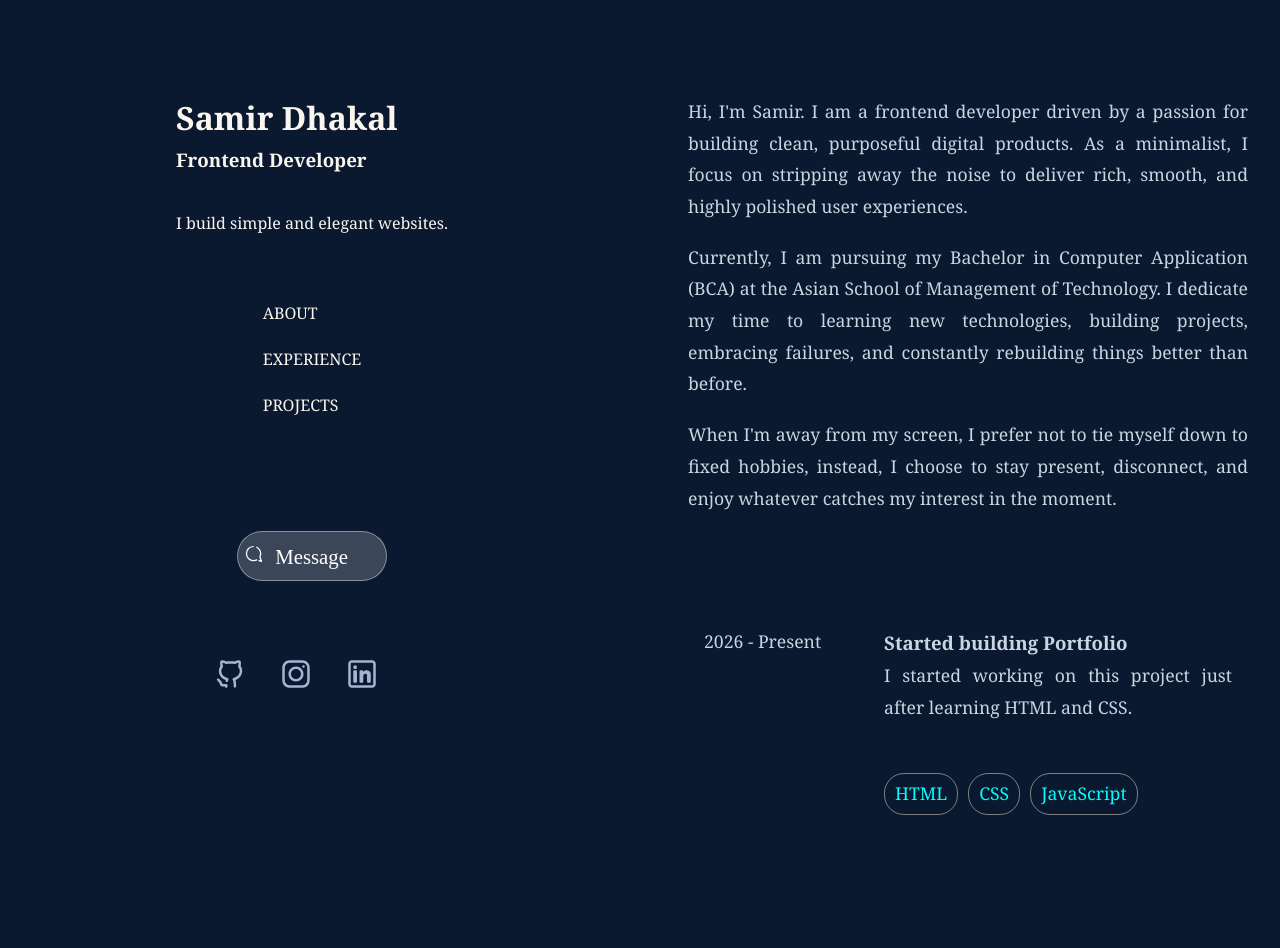
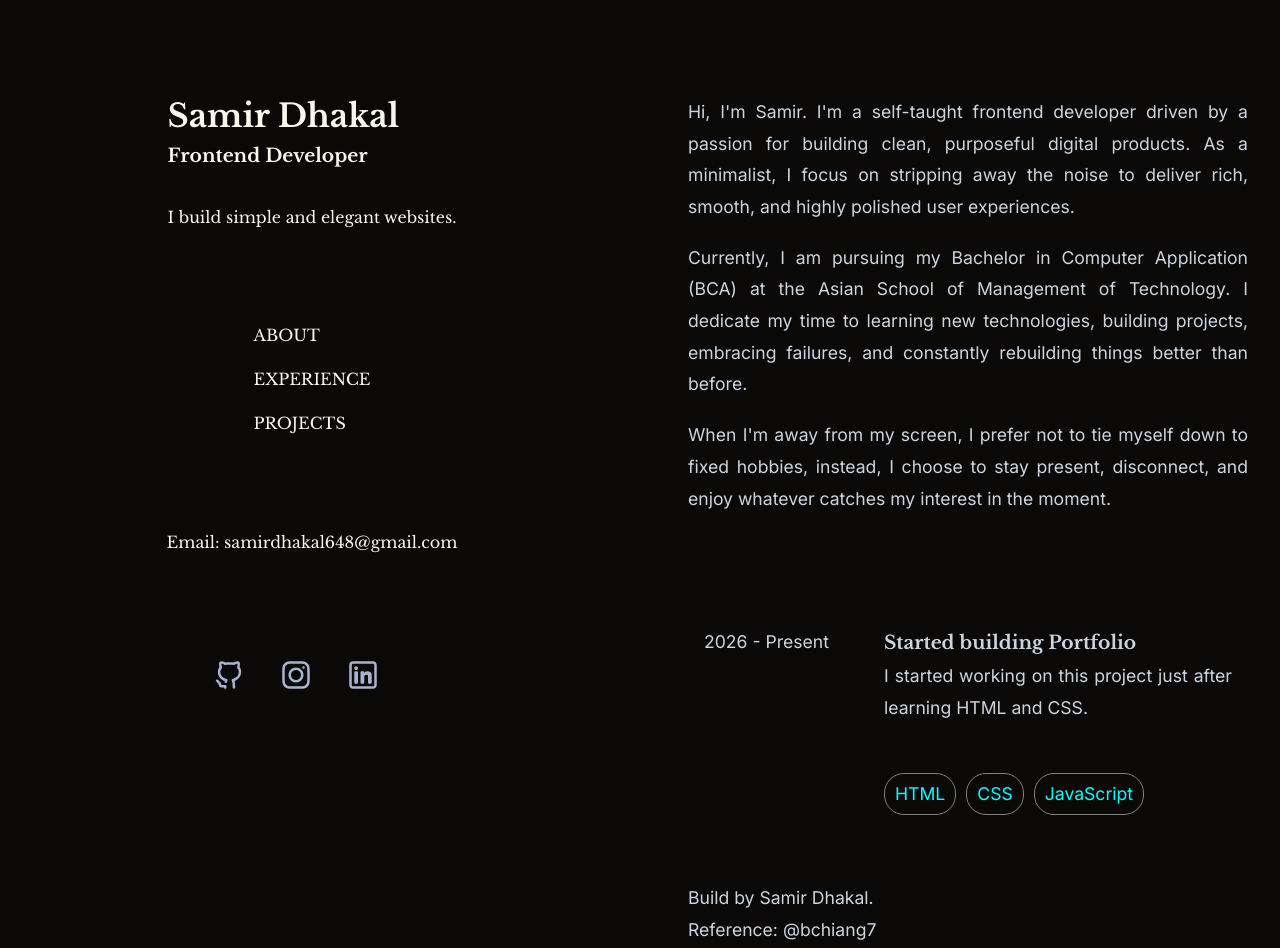
Before and after one commit to samirdhakal648-cmd/portfolio-v1, a plain HTML site: page index.html in a window 1280 px wide. Shown: the top 948 px of the page. Drawn offline with nearby package versions, Linux system fonts and the light colour scheme.

Commit message:
Update code base slightly

```diff
--- a/css/styles.css
+++ b/css/styles.css
@@ -10,9 +10,13 @@ html {
 }
 
 body {
-    font-family: Georgia, 'Times New Roman', Times, serif;
-    background-color: #0a192f;
+    font-family: 'Inter', sans-serif;
+    background-color: #0A0908;
     color: #CBD5E1;
+}
+
+h1, h3 {
+    font-family: 'Libre Baskerville', serif;
 }
 
 .portfolio-container {
@@ -27,6 +31,7 @@ body {
 .left-section {
     width: 100%;
     height: 100vh;
+    font-family: 'Libre Baskerville', serif;
     display: flex;
     flex-direction: column;
     align-items: center;
@@ -85,50 +90,15 @@ ul {
 }
 
 
-.message-box {
-    display: flex;
-    border: none;
-    align-items: center;
-    margin-top: 3rem;
-}
-
-.message-icon {
-    width: 32px;
-    height: 20px;
-    justify-content: center;
-    color: white;
-    filter: invert(1) brightness(2);
-
-}
-
-.message-button {
-    text-align: left;
-    width: 150px;
-    height: 50px;
-    font-family: Baskervville, 'Times New Roman', Times, serif;
-    font-weight: 500;
-    font-size: 1.3rem;
-    border: 1px solid rgba(255, 255, 255, 0.4);
-    background-color: rgba(255, 255, 255, 0.2);
-    color: white;
-    border-radius: 40px;
-    cursor: pointer;
-    transition: opacity 0.26s ease, transform 0.20s ease;
-
-}
-
-.message-button:hover {
-    transform: translateY(-5px);
-    opacity: 0.7;
-    background-color: rgba(255, 255, 255, 0.4);
-    filter: drop-shadow(0px 0px 8px rgba(255, 255, 255, 0.5));
-}
-
 .right-section {
     width: 100%;
     height: 200vh;
     padding: 6rem 2rem;
     line-height: 1.8;
+}
+
+.last-section {
+    padding-top: 2rem;
 }
 
 .right-section p {
@@ -195,6 +165,14 @@ ul {
         margin-top: 2rem;
     }
 
+    .email-link {
+        padding-top: 2rem;
+    }
+
+    .last-section {
+        padding-top: 0;
+    }
+
     .social-platforms {
         margin-top: 2rem;
     }
--- a/index.html
+++ b/index.html
@@ -6,8 +6,18 @@
     <meta name="viewport" content="width=device-width, initial-scale=1.0">
     <title>Samir's Portfolio</title>
     <link rel="icon" type="image/svg" href="images/logo.svg">
+    <link rel="preconnect" href="https://fonts.googleapis.com">
+    <link rel="preconnect" href="https://fonts.gstatic.com" crossorigin>
+    <link
+        href="https://fonts.googleapis.com/css2?family=Inter:ital,opsz,wght@0,14..32,100..900;1,14..32,100..900&family=Lato:ital,wght@0,100;0,300;0,400;0,700;0,900;1,100;1,300;1,400;1,700;1,900&family=Libre+Baskerville:ital,wght@0,400..700;1,400..700&family=Montserrat:ital,wght@0,100..900;1,100..900&display=swap"
+        rel="stylesheet">
+    <link rel="preconnect" href="https://fonts.googleapis.com">
+    <link rel="preconnect" href="https://fonts.gstatic.com" crossorigin>
+    <link
+        href="https://fonts.googleapis.com/css2?family=Inter:ital,opsz,wght@0,14..32,100..900;1,14..32,100..900&family=Lato:ital,wght@0,100;0,300;0,400;0,700;0,900;1,100;1,300;1,400;1,700;1,900&family=Libre+Baskerville:ital,wght@0,400..700;1,400..700&family=Montserrat:ital,wght@0,100..900;1,100..900&display=swap"
+        rel="stylesheet">
+    <link rel="stylesheet" href="https://cdnjs.cloudflare.com/ajax/libs/font-awesome/6.5.1/css/all.min.css">
     <link rel="stylesheet" href="css/styles.css">
-    <link rel="stylesheet" href="https://cdnjs.cloudflare.com/ajax/libs/font-awesome/6.5.1/css/all.min.css">
 </head>
 
 <body>
@@ -42,18 +52,13 @@
 
                 </header>
 
-                <a href="https://facebook.com/@SamirXDhakal" class target="_blank">
+                <p class="email-link">
 
-                    <div class="message-box">
+                    <a href="mailto:samirdhakal648@gmail.com" class="email-link">Email:
+                        samirdhakal648@gmail.com</a>
+                </p>
 
-                        <button class="message-button">
-                            <img class="message-icon" src="images/message-circle-svgrepo-com (2).svg" alt="Whatsapp">
-                            Message
-                        </button>
-
-                    </div>
                 </a>
-
 
                 <footer class="socials">
 
@@ -124,7 +129,7 @@
 
                 <section id="about-section" class="content-block">
                     <p>
-                        Hi, I'm Samir. I am a frontend developer driven by a passion for building clean,
+                        Hi, I'm Samir. I'm a self-taught frontend developer driven by a passion for building clean,
                         purposeful digital products. As a minimalist, I focus on stripping away the noise
                         to deliver rich, smooth, and highly polished user experiences.
                     </p>
@@ -178,6 +183,12 @@
 
                 </section>
 
+                <p class="last-section">
+                    Build by Samir Dhakal.
+                    <br>
+                    Reference: @bchiang7
+                </p>
+
             </div>
 
         </div>
```
